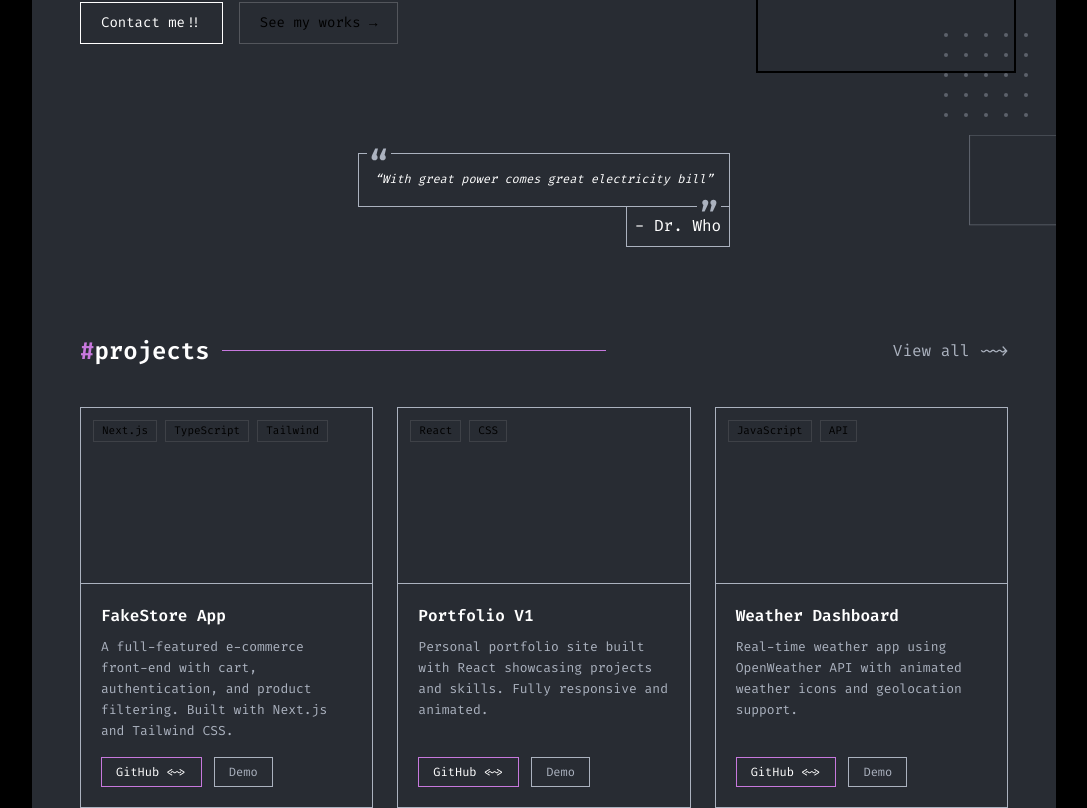
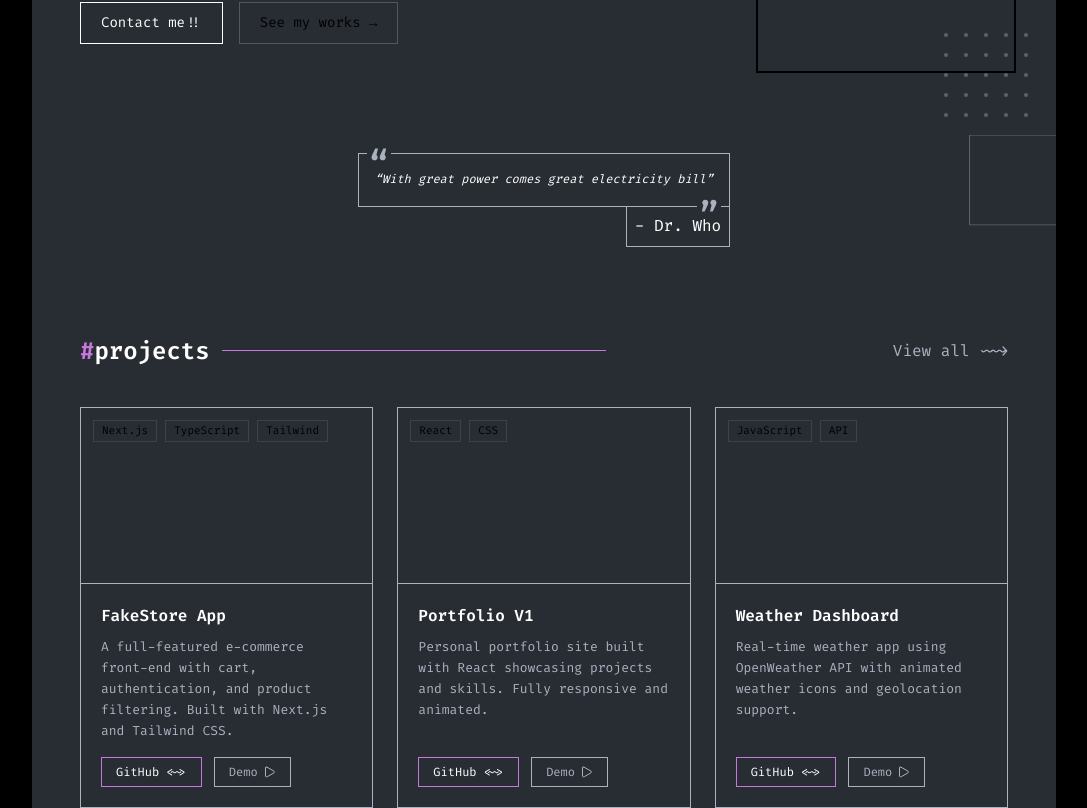
Before and after one commit to Eslam-mg/portfolio, a Next.js app: page / in a window 1280 px wide. Shown: the part 408-1216 px from the top of the page, without its empty margins (96-1183 px from the left). Built offline with nearby package versions, Linux system fonts and the light colour scheme.

Commit message:
add icon to projectcard component

```diff
--- a/src/components/ProjectCard/ProjectCard.tsx
+++ b/src/components/ProjectCard/ProjectCard.tsx
@@ -56,6 +56,9 @@ export default function ProjectCard({
                             className="flex items-center gap-1.5 border border-borderColor text-textPrimaryColor text-xs px-3.5 py-1.5 transition-colors hover:bg-borderColor/20"
                         >
                             Demo
+                            <span className='flex items-center justify-center text-xs'>
+                                <svg width={12} height={12} viewBox="0 0 24 24" fill="none" stroke="currentColor" strokeWidth={2} strokeLinecap="round" strokeLinejoin="round" className="rotate-90" aria-hidden="true"><path d="M13.73 4a2 2 0 0 0-3.46 0l-8 14A2 2 0 0 0 4 21h16a2 2 0 0 0 1.73-3Z" /></svg>
+                            </span>
                         </a>
                     )}
                 </div>
```
